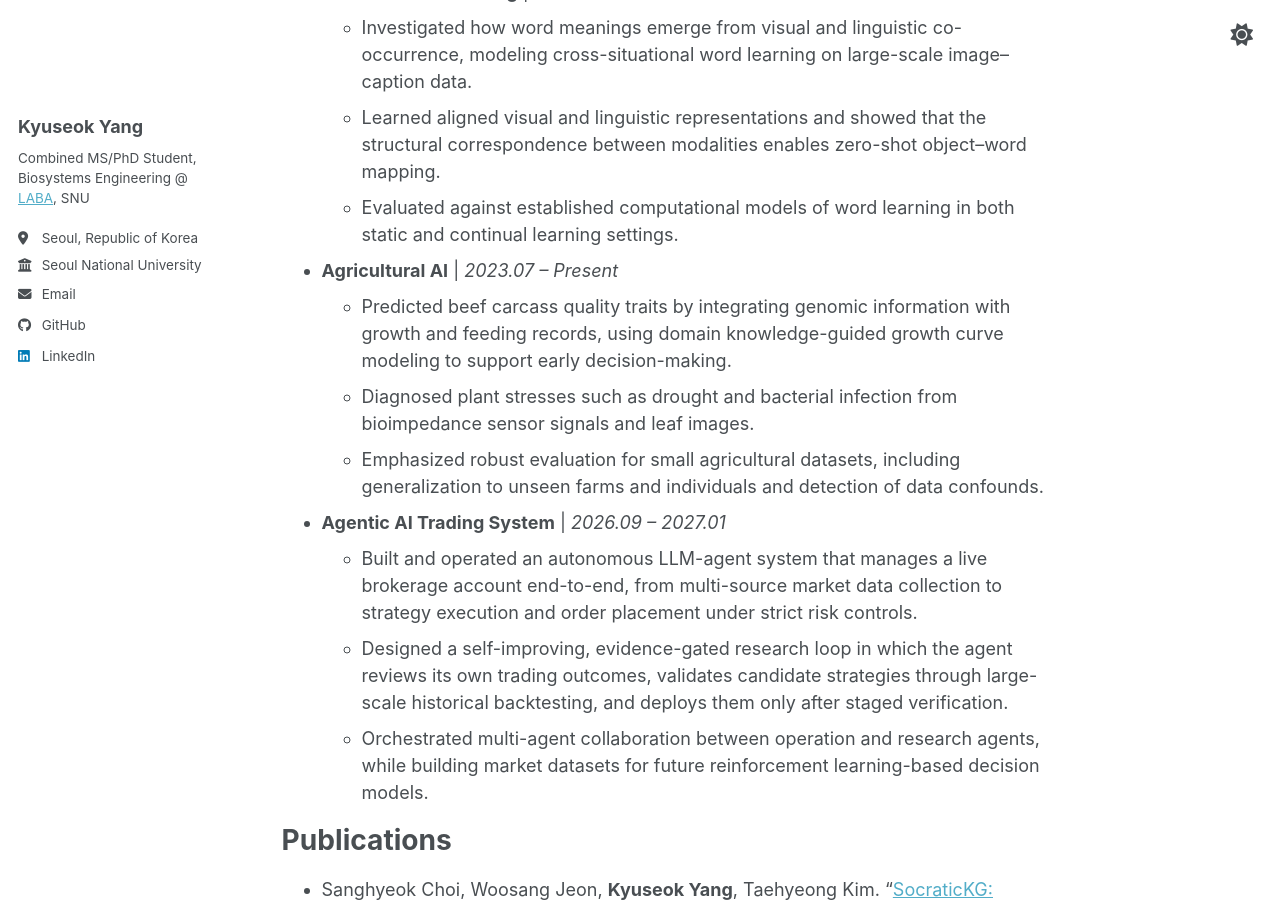
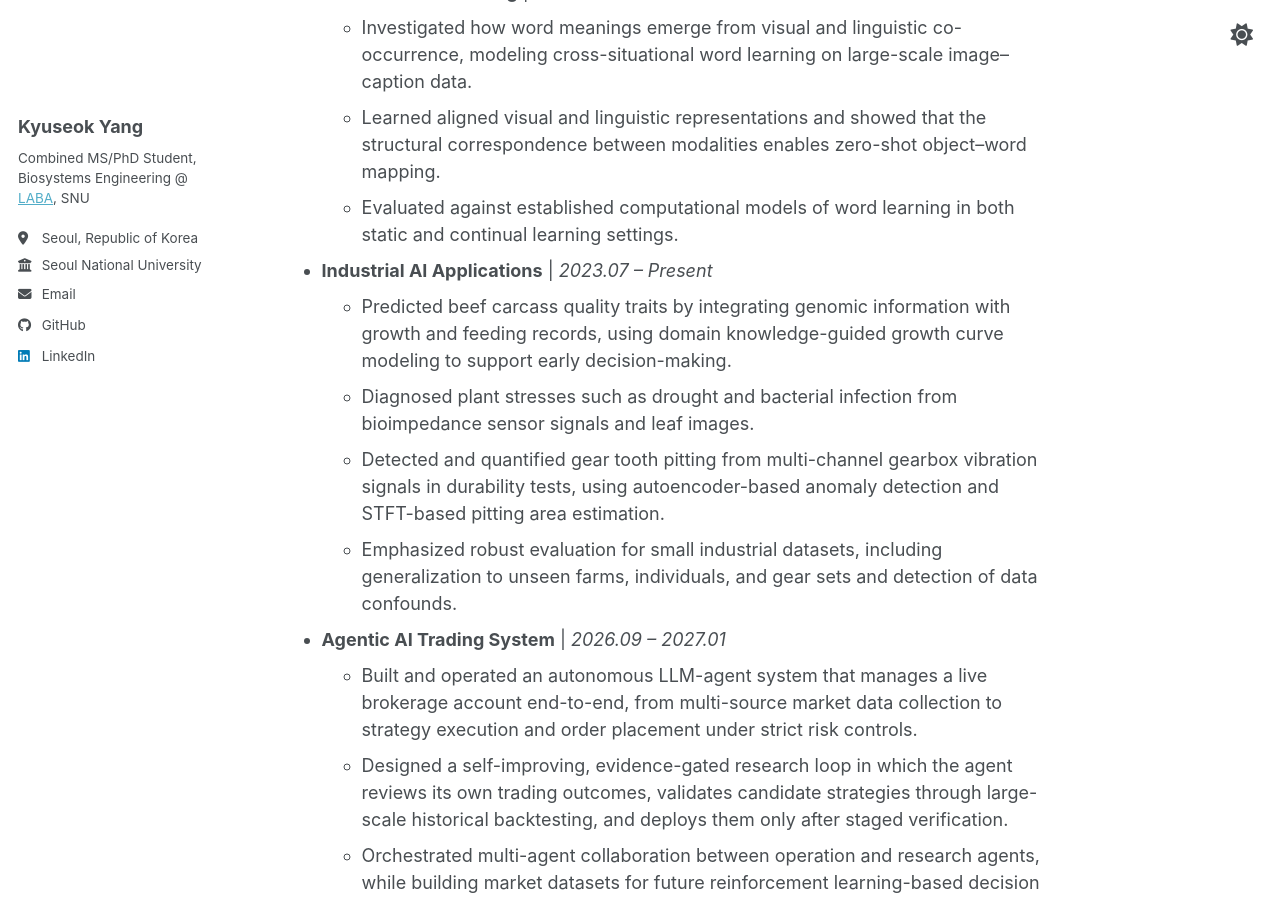
Before and after one commit to kyuseokyang/kyuseokyang.github.io, a Jekyll site: the page built from _pages/about.md, in a window 1280 px wide and 900 px high, scrolled down 979 px. Built offline with Jekyll 4.4.1, drawn with Linux system fonts in a browser that asks for light colours; a script bundle is joined from its source files by our own code; library files that are not in the unit come from our copies.

Commit message:
Broaden Agricultural AI project to Industrial AI Applications
- Rename the project heading
- Add gear pitting detection from gearbox vibration
- Generalize the robust-evaluation bullet to cover gear sets

Co-Authored-By: Claude Opus 5.5 <noreply@anthropic.com>
Claude-Session: https://claude.ai/code/session_014wUef7etJQnxPjZh1VhMWb

```diff
--- a/_pages/about.md
+++ b/_pages/about.md
@@ -32,10 +32,11 @@ Projects
   * Investigated how word meanings emerge from visual and linguistic co-occurrence, modeling cross-situational word learning on large-scale image–caption data.
   * Learned aligned visual and linguistic representations and showed that the structural correspondence between modalities enables zero-shot object–word mapping.
   * Evaluated against established computational models of word learning in both static and continual learning settings.
-* **Agricultural AI** \| *2023.07 – Present*
+* **Industrial AI Applications** \| *2023.07 – Present*
   * Predicted beef carcass quality traits by integrating genomic information with growth and feeding records, using domain knowledge-guided growth curve modeling to support early decision-making.
   * Diagnosed plant stresses such as drought and bacterial infection from bioimpedance sensor signals and leaf images.
-  * Emphasized robust evaluation for small agricultural datasets, including generalization to unseen farms and individuals and detection of data confounds.
+  * Detected and quantified gear tooth pitting from multi-channel gearbox vibration signals in durability tests, using autoencoder-based anomaly detection and STFT-based pitting area estimation.
+  * Emphasized robust evaluation for small industrial datasets, including generalization to unseen farms, individuals, and gear sets and detection of data confounds.
 * **Agentic AI Trading System** \| *2026.09 – 2027.01*
   * Built and operated an autonomous LLM-agent system that manages a live brokerage account end-to-end, from multi-source market data collection to strategy execution and order placement under strict risk controls.
   * Designed a self-improving, evidence-gated research loop in which the agent reviews its own trading outcomes, validates candidate strategies through large-scale historical backtesting, and deploys them only after staged verification.
```
